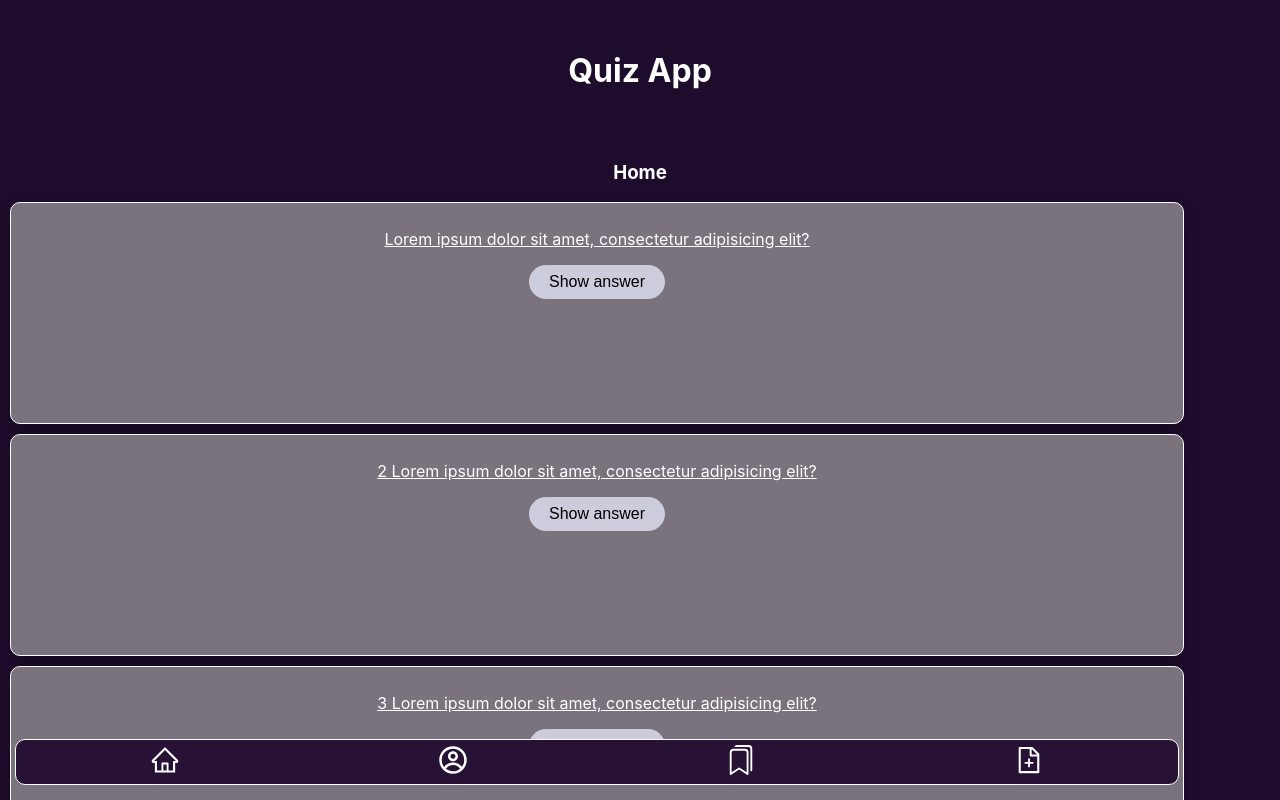
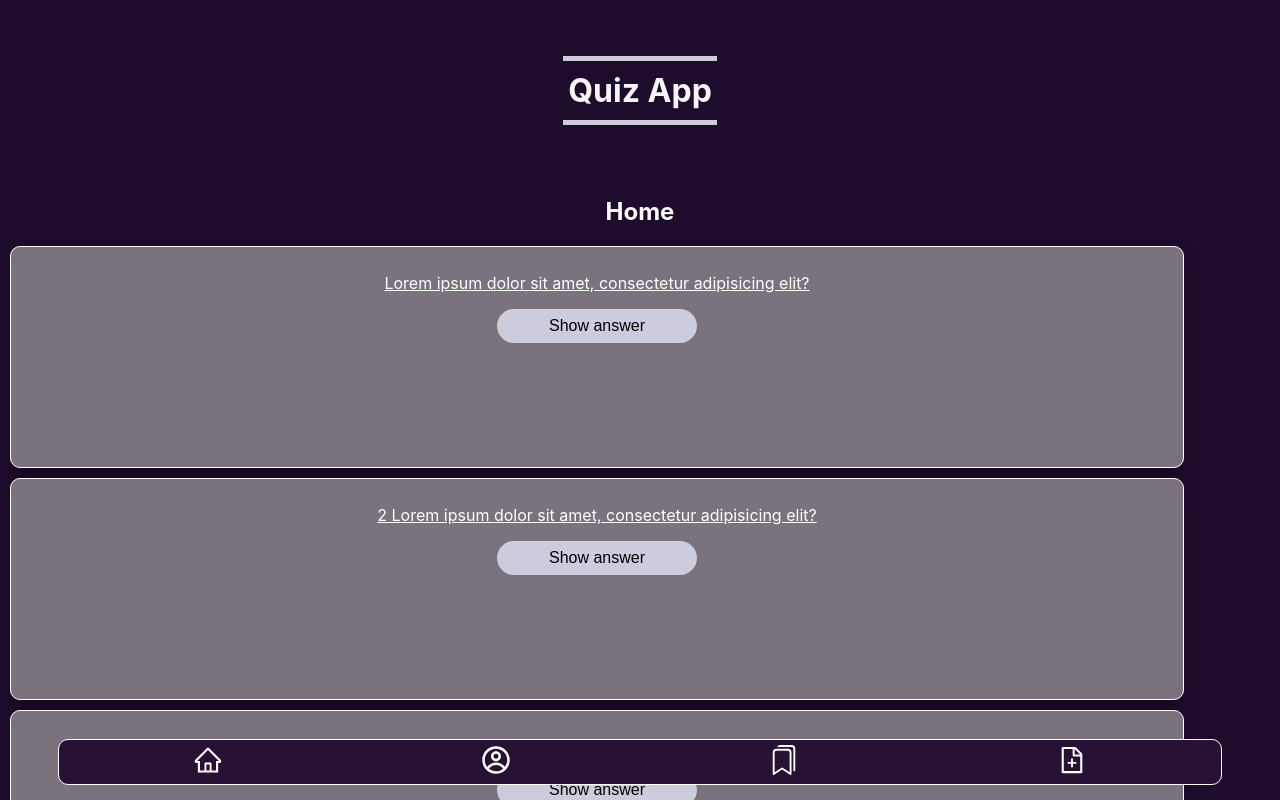
Before and after one commit to GeBon22/quizz-app-ultra, a React (Create React App) app: page / in a window 1280 px wide. Shown: the top 800 px of the page. Built offline with nearby package versions, Linux system fonts and the light colour scheme.

Commit message:
arranged structure in app/home, did first styling

```diff
--- a/src/App.css
+++ b/src/App.css
@@ -1,46 +1,9 @@
 .App {
-  text-align: center;
-  box-sizing: border-box;
-  background-color: rgb(30, 12, 45);
-  height: 100vh;
-  width: 100vw;
-}
-
-.App__main {
-  /*background-color: #381f49;*/
-}
-
-.App-logo {
-  height: 40vmin;
-  pointer-events: none;
-}
-
-@media (prefers-reduced-motion: no-preference) {
-  .App-logo {
-    animation: App-logo-spin infinite 20s linear;
+    padding: 5px;
+    background-color: rgb(30, 12, 45);
+    color: #ccd;
+    display: flex;
+    flex-direction: column;
+    align-items: center;
+    min-height: 100vh;
   }
-}
-
-.App-header {
-  background-color: #282c34;
-  min-height: 100vh;
-  display: flex;
-  flex-direction: column;
-  align-items: center;
-  justify-content: center;
-  font-size: calc(10px + 2vmin);
-  color: white;
-}
-
-.App-link {
-  color: #61dafb;
-}
-
-@keyframes App-logo-spin {
-  from {
-    transform: rotate(0deg);
-  }
-  to {
-    transform: rotate(360deg);
-  }
-}
--- a/src/App.js
+++ b/src/App.js
@@ -15,31 +15,7 @@ function App() {
   const [page, setPage] = useState("home");
   //const handleClickPage = (pageName) => {setPage(pageName);};
 
-  const [cards, setCards] = useState([
-    {
-      id: 1,
-      question: 'Lorem ipsum dolor sit amet, consectetur adipisicing elit?',
-      answer:
-        'Voluptate id quis repudiandae, numquam molestias quae, aperiam quam sunt fuga at et sit vero unde quo dolores libero repellat, ut totam.',
-      bookmark: false,
-      },
-      {
-        id: 2,
-        question: '2 Lorem ipsum dolor sit amet, consectetur adipisicing elit?',
-        answer:
-          '2 Voluptate id quis repudiandae, numquam molestias quae, aperiam quam sunt fuga at et sit vero unde quo dolores libero repellat, ut totam.',
-        bookmark: false,
-        },
-        {
-          id: 3,
-          question: '3 Lorem ipsum dolor sit amet, consectetur adipisicing elit?',
-          answer:
-            '3 Voluptate id quis repudiandae, numquam molestias quae, aperiam quam sunt fuga at et sit vero unde quo dolores libero repellat, ut totam.',
-          bookmark: false,
-          },
-  ])
-
-  function addCard(card) {setCards([...cards, card])}
+  //function addCard(card) {setCards([...cards, card])}
 
   return (
     <div className="App">
@@ -54,11 +30,7 @@ function App() {
         </Routes>
         <Navigation />
       </Router>
-      <main className="App__main">
-      {cards.map(({ id, question, answer, bookmark }) => (
-        <QuizCard key={id} question={question} answer={answer} bookmark={bookmark} />
-      ))}
-         </main>
+
     </div>
   );
 
--- a/src/components/Header.css
+++ /dev/null
@@ -1,4 +0,0 @@
-h1 {
-  color: whitesmoke;
-  font-size: large;
-}
--- a/src/components/card/Quizcard.js
+++ b/src/components/card/Quizcard.js
@@ -13,3 +13,5 @@ export default function Card( {question, answer}) {
     </div>
   );
 }
+
+//TODO: add-function for quizcards
--- a/src/components/header/Header.css
+++ b/src/components/header/Header.css
@@ -1,9 +1,11 @@
 .Header__body {
   padding: 30px;
-  color: white;
+  color: whitesmoke;
   background-color: rgb(30, 12, 45);
 }
 
-h1 {
-  text-align: center;
+.Title {
+  border-top: solid 5px #ccd;
+  border-bottom: solid 5px #ccd;
+  padding: 10px 5px;
 }
--- a/src/components/header/Header.js
+++ b/src/components/header/Header.js
@@ -1,9 +1,9 @@
-import "./Header.css";
+import "./Header.css"
 
 export default function Header() {
   return (
     <div className="Header__body">
-      <h1>Quiz App</h1>
+      <h1 className="Title">Quiz App</h1>
     </div>
   );
 }
--- a/src/pages/Bookmarks.js
+++ b/src/pages/Bookmarks.js
@@ -3,7 +3,7 @@ import "./Bookmarks.css";
 export default function Bookmarks(){
     return (
       <div className="bookmarks">
-        <h3>My Bookmarks</h3>
+        <h2>My Bookmarks</h2>
       </div>
     );
   }
--- a/src/pages/Form.css
+++ b/src/pages/Form.css
@@ -13,5 +13,6 @@
     background-color: #ccd;
     font-size: 1rem;
     align-self: center;
+    width: 200px;
 
 }
--- a/src/pages/Form.js
+++ b/src/pages/Form.js
@@ -18,7 +18,7 @@ export default function Form({ onSubmitCard }) {
 
     return (
       <div className="form" onSubmit={handleSubmit}>
-        <h3>Add your question card here:</h3>
+        <h2>Add your question card here:</h2>
         <label>
           Question:
           <textarea
--- a/src/pages/Home.css
+++ b/src/pages/Home.css
@@ -1,3 +1,8 @@
 .home {
     color: white;
+    text-align: center;
+    box-sizing: border-box;
+    background-color: rgb(30, 12, 45);
+    height: 100vh;
+    width: 100vw;
 }
--- a/src/pages/Home.js
+++ b/src/pages/Home.js
@@ -1,15 +1,45 @@
 import "./Home.css";
+import { useState } from "react";
+const { default: QuizCard } = require('../components/card/Quizcard.js')
 //import { useState } from "react";
 //import { Card } from "../components/card/Quizcard"
 
 
-// not sure if I want to use this one...
+
 
 export default function Home() {
+  const [cards, setCards] = useState([
+    {
+      id: 1,
+      question: 'Lorem ipsum dolor sit amet, consectetur adipisicing elit?',
+      answer:
+        'Voluptate id quis repudiandae, numquam molestias quae, aperiam quam sunt fuga at et sit vero unde quo dolores libero repellat, ut totam.',
+      bookmark: false,
+      },
+      {
+        id: 2,
+        question: '2 Lorem ipsum dolor sit amet, consectetur adipisicing elit?',
+        answer:
+          '2 Voluptate id quis repudiandae, numquam molestias quae, aperiam quam sunt fuga at et sit vero unde quo dolores libero repellat, ut totam.',
+        bookmark: false,
+        },
+        {
+          id: 3,
+          question: '3 Lorem ipsum dolor sit amet, consectetur adipisicing elit?',
+          answer:
+            '3 Voluptate id quis repudiandae, numquam molestias quae, aperiam quam sunt fuga at et sit vero unde quo dolores libero repellat, ut totam.',
+          bookmark: false,
+          },
+  ])
 
   return (
     <div className="home">
-    <h3>Home</h3>
+    <h2>Home</h2>
+    <main className="App__main">
+      {cards.map(({ id, question, answer, bookmark }) => (
+        <QuizCard key={id} question={question} answer={answer} bookmark={bookmark} />
+      ))}
+         </main>
     </div>
   )
 }
--- a/src/pages/Profile.js
+++ b/src/pages/Profile.js
@@ -3,7 +3,7 @@ import "./Profile.css";
 export default function Profile(){
     return (
       <div className="profile">
-        <h3>My Profile</h3>
+        <h2>My Profile</h2>
       </div>
     );
   }
```
